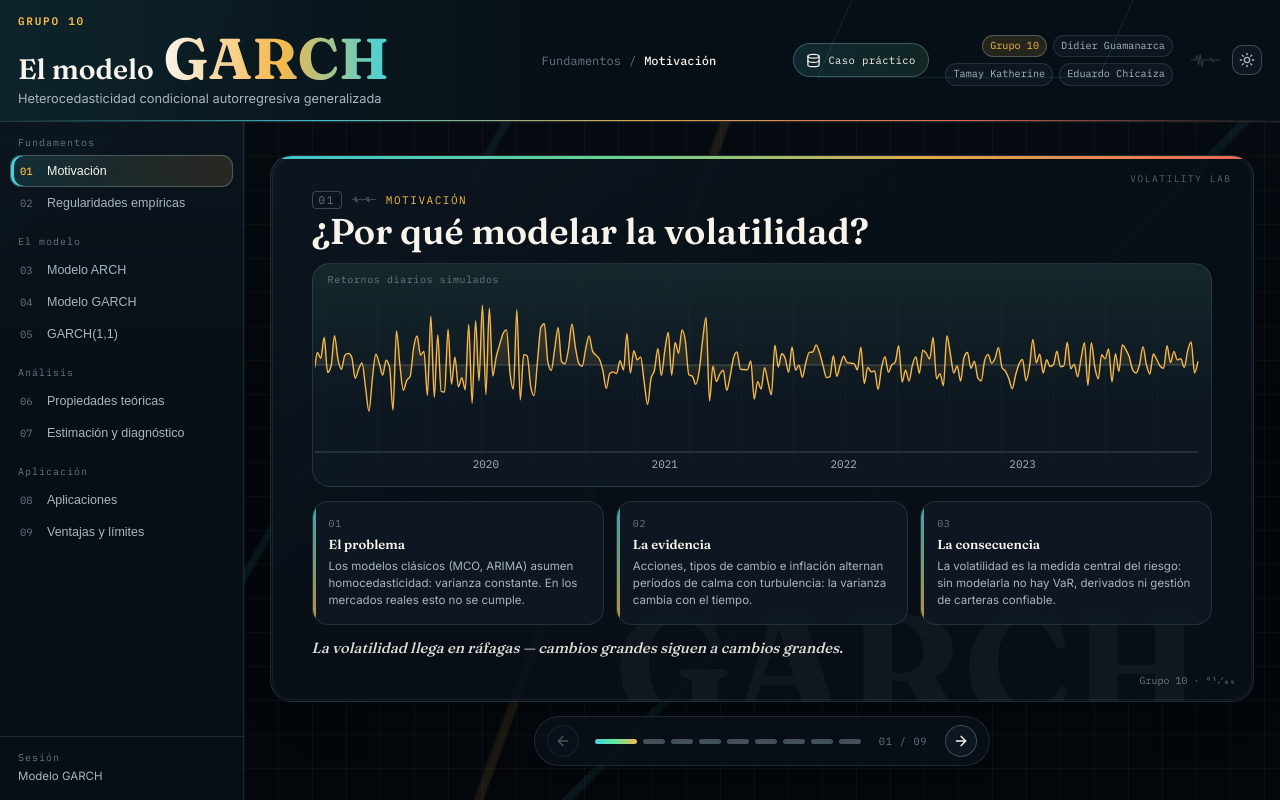
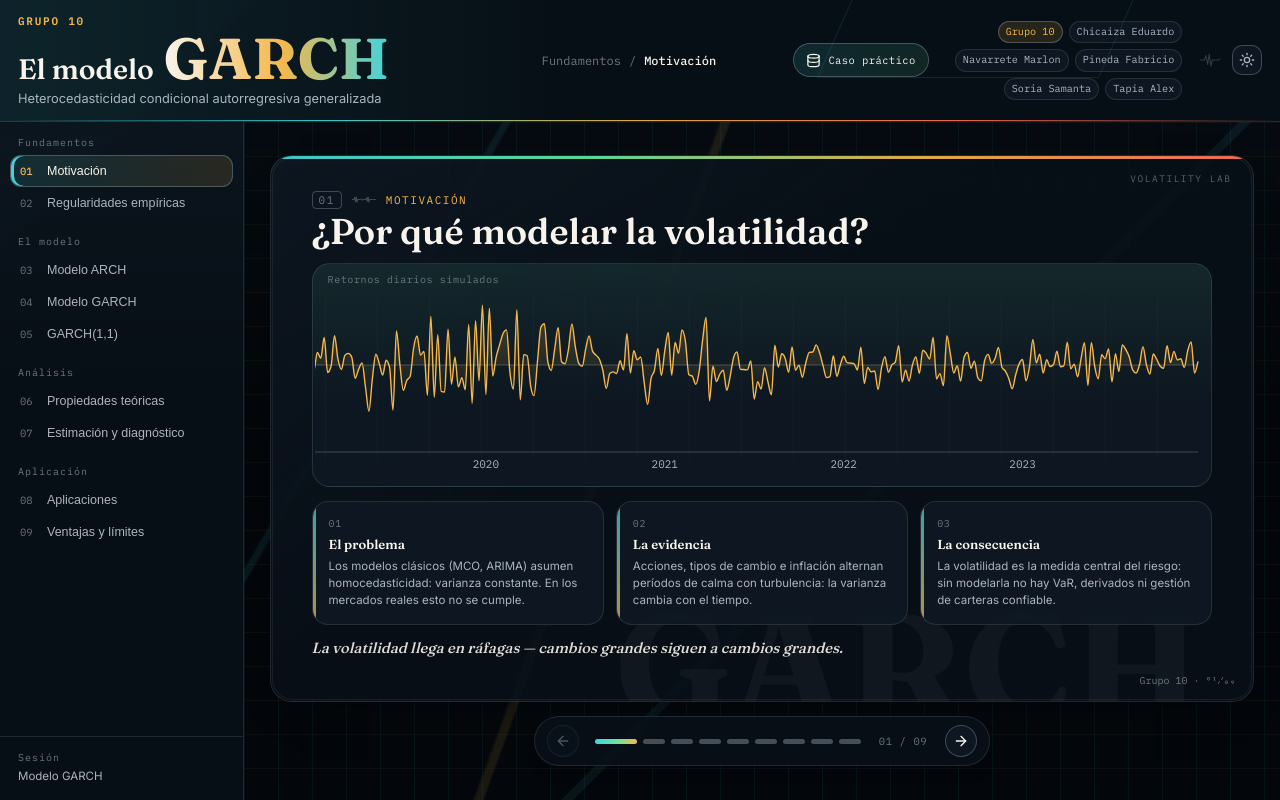
Before and after one commit to JavierChicaizaE/GARCH, a React (Vite) app: page / in a window 1280 px wide. Built offline with nearby package versions, Linux system fonts and the light colour scheme.

Commit message:
feat: implement GARCH presentation application and update project metadata

```diff
--- a/index.html
+++ b/index.html
@@ -5,7 +5,7 @@
     <link rel="icon" type="image/svg+xml" href="/favicon.svg" />
     <meta name="viewport" content="width=device-width, initial-scale=1.0" />
     <title>El modelo GARCH - Heterocedasticidad condicional autorregresiva generalizada</title>
-    <meta name="description" content="Modelo GARCH aplicado a la produccion de petroleo de Ecuador por el Grupo 10: Didier Guamanarca, Tamay Katherine y Eduardo Chicaiza." />
+    <meta name="description" content="Modelo GARCH aplicado a la produccion de petroleo de Ecuador por el Grupo 10: Chicaiza Eduardo, Navarrete Marlon, Pineda Fabricio, Soria Samanta y Tapia Alex." />
   </head>
   <body>
     <div id="root"></div>
--- a/src/App.jsx
+++ b/src/App.jsx
@@ -14,7 +14,7 @@ const YEAR_TICKS = [0, 52, 104, 156, 208];
 const YEAR_LABELS = ["2019", "2020", "2021", "2022", "2023"];
 const chartData = RETURNS.map((v, i) => ({ i, v }));
 
-const TEAM = ["Didier Guamanarca", "Tamay Katherine", "Eduardo Chicaiza"];
+const TEAM = ["Chicaiza Eduardo", "Navarrete Marlon", "Pineda Fabricio", "Soria Samanta", "Tapia Alex"];
 
 const OIL_ANNUAL = [
   { year: 2007, prod: 511.1 }, { year: 2008, prod: 504.8 }, { year: 2009, prod: 486.1 },
```
